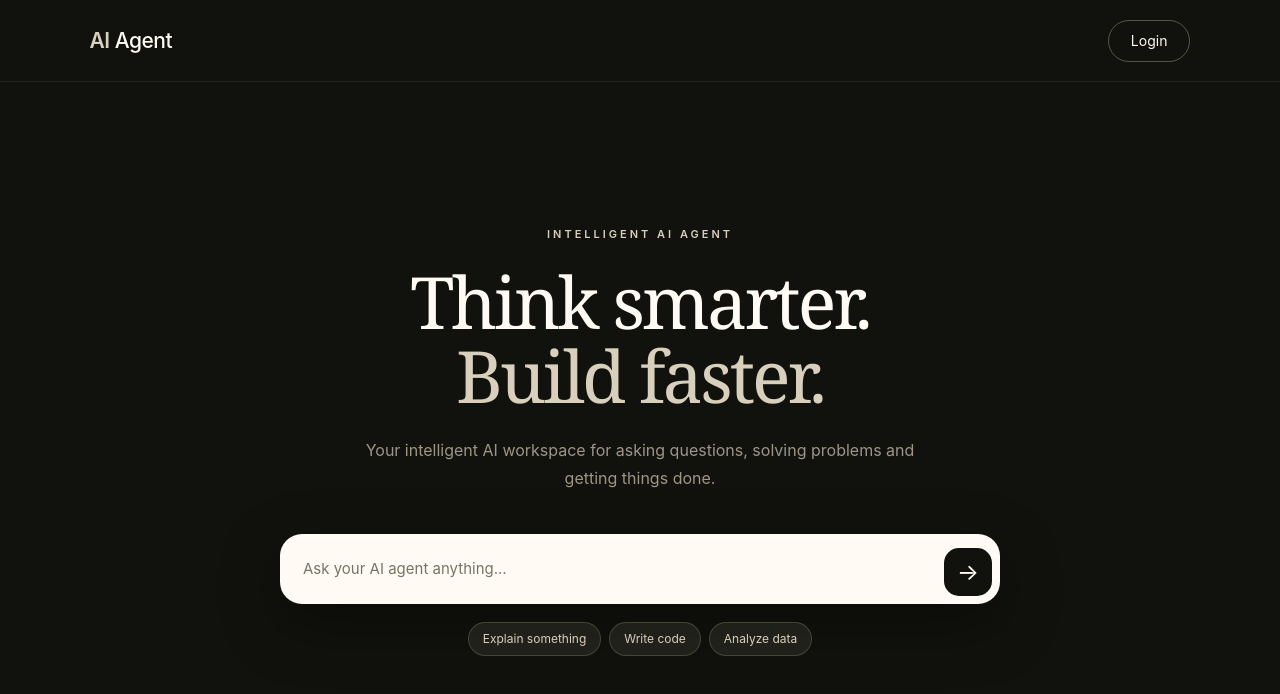
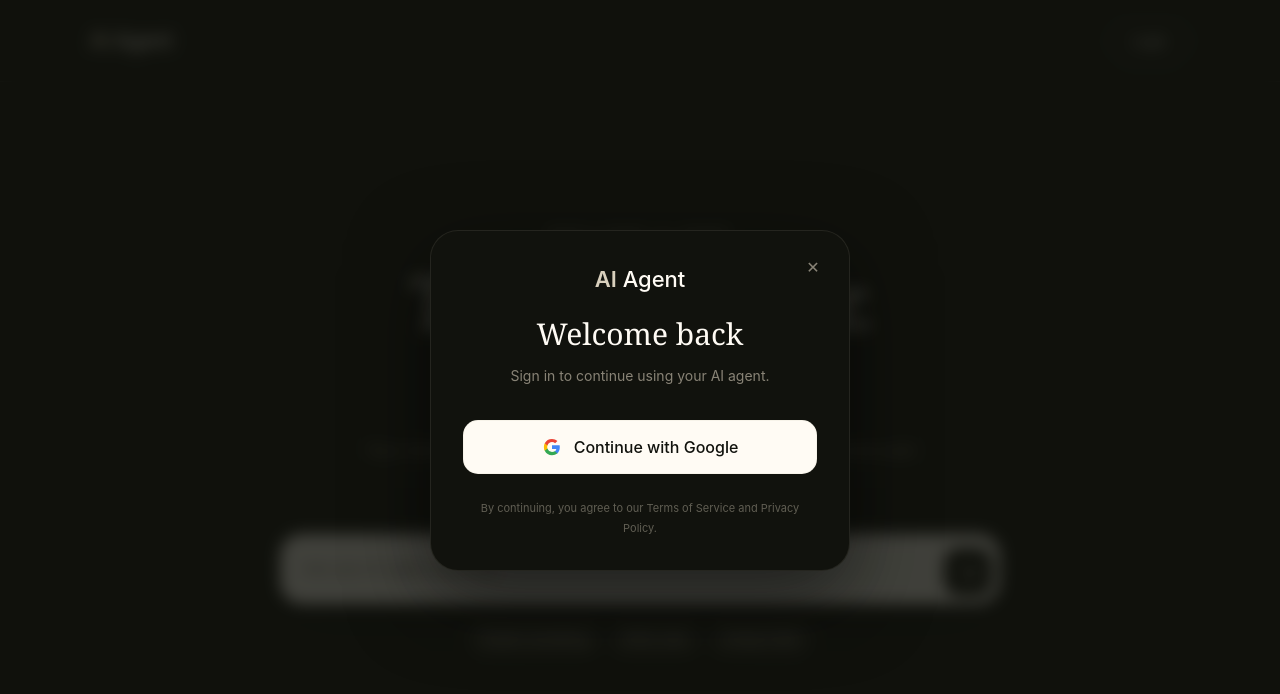
Before and after one commit to vatsalpatel-bit/Multi-Ai-Agent, a React (Vite) app in the folder frontend/Guru/: page / in a window 1280 px wide. Both pictures are taken after a click on the button "Login". Shown: the top 694 px of the page. Built offline with nearby package versions, Linux system fonts and the light colour scheme.

Commit message:
feat:add login pop-up UI(WIP)

```diff
--- /dev/null
+++ b/frontend/Guru/src/Layouts/LoginPopup.jsx
@@ -0,0 +1,116 @@
+const LoginPopup = ( {onClose }) => {
+  return (
+    <div
+      className="fixed inset-0 z-50 flex items-center justify-center bg-[#11120D]/80 px-5 backdrop-blur-sm"
+      onClick={onClose}
+    >
+      <div
+        className="
+          relative
+          w-full
+          max-w-[420px]
+          rounded-[28px]
+          border border-[#D8CFBC]/10
+          bg-[#11120D]
+          p-8
+          shadow-[0_25px_80px_rgba(0,0,0,0.55)]
+        "
+        onClick={(e) => e.stopPropagation()}
+      >
+        {/* Close */}
+        <button
+          onClick={onClose}
+          className="
+            absolute
+            right-5
+            top-5
+            flex
+            h-8
+            w-8
+            items-center
+            justify-center
+            rounded-full
+            text-[#D8CFBC]/60
+            transition
+            hover:bg-[#565449]/40
+            hover:text-[#FFFBF4]
+          "
+        >
+          ✕
+        </button>
+
+        {/* Header */}
+        <div className="text-center">
+          <div className="mb-5 text-[22px] font-medium text-[#FFFBF4]">
+            <span className="font-semibold text-[#D8CFBC]">AI</span>{" "}
+            Agent
+          </div>
+
+          <h2 className="font-serif text-3xl font-medium text-[#FFFBF4]">
+            Welcome back
+          </h2>
+
+          <p className="mt-3 text-sm leading-6 text-[#D8CFBC]/60">
+            Sign in to continue using your AI agent.
+          </p>
+        </div>
+
+        {/* Google Login */}
+        <button
+          className="
+            mt-8
+            flex
+            h-[54px]
+            w-full
+            items-center
+            justify-center
+            gap-3
+            rounded-[15px]
+            border
+            border-[#D8CFBC]/20
+            bg-[#FFFBF4]
+            font-medium
+            text-[#11120D]
+            transition-all
+            duration-300
+            hover:bg-[#D8CFBC]
+          "
+        >
+          {/* Google Icon */}
+          <svg
+            width="20"
+            height="20"
+            viewBox="0 0 24 24"
+            fill="none"
+          >
+            <path
+              fill="#4285F4"
+              d="M21.35 12.27c0-.79-.07-1.55-.2-2.27H12v4.3h5.22a4.46 4.46 0 0 1-1.94 2.93v2.44h3.14c1.84-1.69 2.93-4.18 2.93-7.4Z"
+            />
+            <path
+              fill="#34A853"
+              d="M12 21.75c2.63 0 4.84-.87 6.45-2.35l-3.14-2.44c-.87.58-1.98.92-3.31.92-2.54 0-4.69-1.72-5.46-4.03H3.3v2.52A9.75 9.75 0 0 0 12 21.75Z"
+            />
+            <path
+              fill="#FBBC05"
+              d="M6.54 13.85A5.86 5.86 0 0 1 6.23 12c0-.64.11-1.26.31-1.85V7.63H3.3A9.75 9.75 0 0 0 2.25 12c0 1.57.38 3.05 1.05 4.37l3.24-2.52Z"
+            />
+            <path
+              fill="#EA4335"
+              d="M12 6.12c1.43 0 2.71.49 3.72 1.45l2.79-2.79C16.84 3.22 14.63 2.25 12 2.25a9.75 9.75 0 0 0-8.7 5.38l3.24 2.52C7.31 7.84 9.46 6.12 12 6.12Z"
+            />
+          </svg>
+
+          Continue with Google
+        </button>
+
+        <p className="mt-6 text-center text-[11px] leading-5 text-[#D8CFBC]/40">
+          By continuing, you agree to our Terms of Service
+          and Privacy Policy.
+        </p>
+      </div>
+    </div>
+  );
+};
+
+export default LoginPopup;
--- a/frontend/Guru/src/Layouts/Navbar.jsx
+++ b/frontend/Guru/src/Layouts/Navbar.jsx
@@ -1,29 +1,50 @@
+import { useState } from "react";
+import LoginPopup from "./LoginPopup";
+
+
 const Navbar = () => {
+    const [showPopUp, setShowPopUp] = useState(false);
+    const [user, setUser] = useState(true);
+
     return (
+        <>
             <nav className="h-[82px] border-b border-[#D8CFBC]/10 px-[7%] flex items-center justify-between">
+
                 {/* Logo */}
                 <div className="text-[21px] font-medium tracking-[-0.5px] text-[#FFFBF4]">
-                <span className="font-semibold text-[#D8CFBC]">AI</span> Agent
+                    <span className="font-semibold text-[#D8CFBC]">AI</span>{" "}
+                    Agent
                 </div>
 
                 {/* Login */}
-            <button
+                {
+                    user && <button
+                        onClick={() => setShowPopUp(true)}
                         className="
             rounded-full
             border border-[#D8CFBC]/35
             bg-transparent
-          px-[22px] py-[10px]
+            px-[22px]
+            py-[10px]
             text-sm
             text-[#FFFBF4]
-          transition-all duration-300
+            transition-all
+            duration-300
             hover:bg-[#D8CFBC]
             hover:text-[#11120D]
           "
                     >
                         Login
                     </button>
-        </nav>
-    )
                 }
 
+            </nav>
+
+            {/* Pop-Up show  */}
+            {showPopUp &&
+                <LoginPopup onClose={() => setShowPopUp(false)} />}
+        </>
+    );
+};
+
 export default Navbar;
```
Lines whose indentation alone changed are shown as unchanged.
